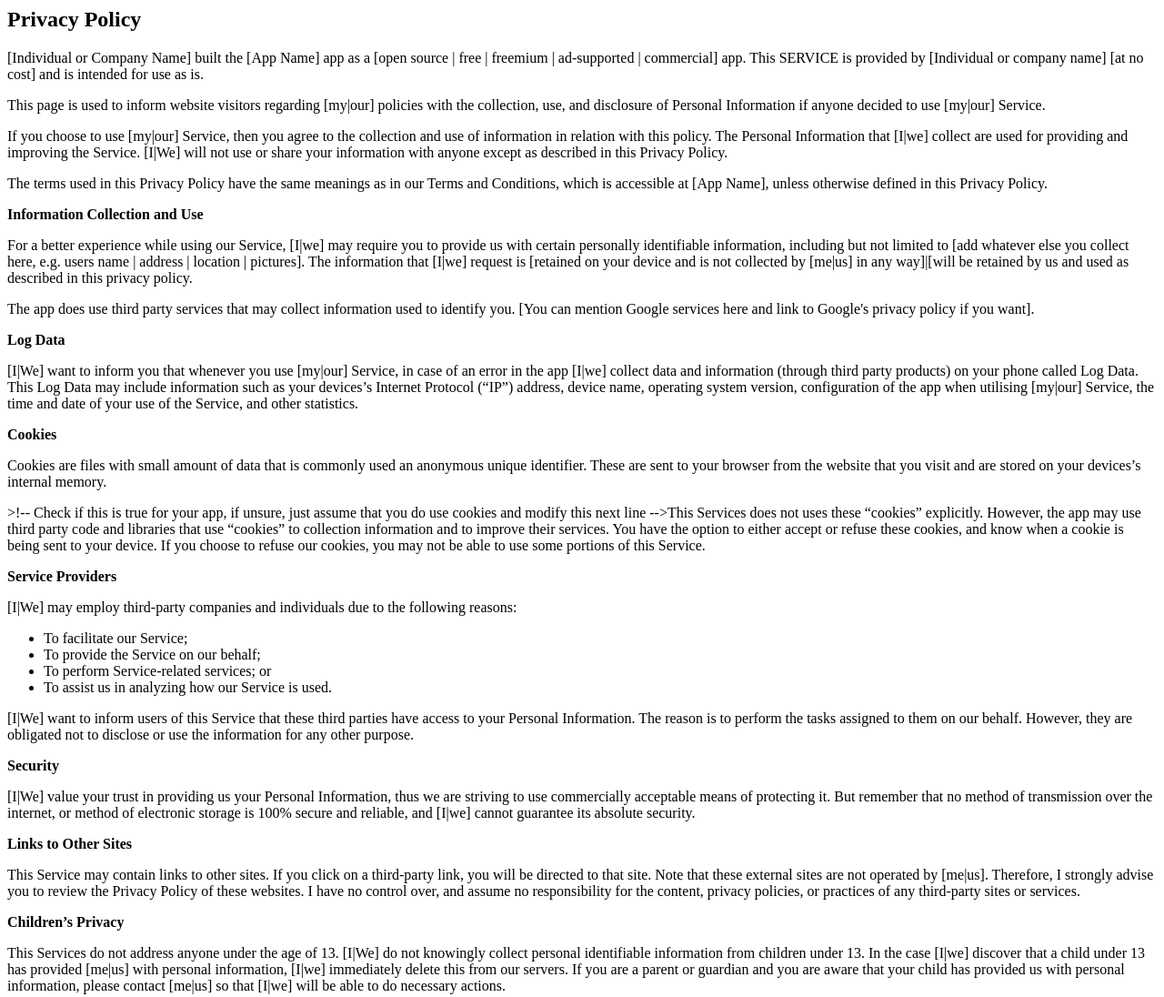
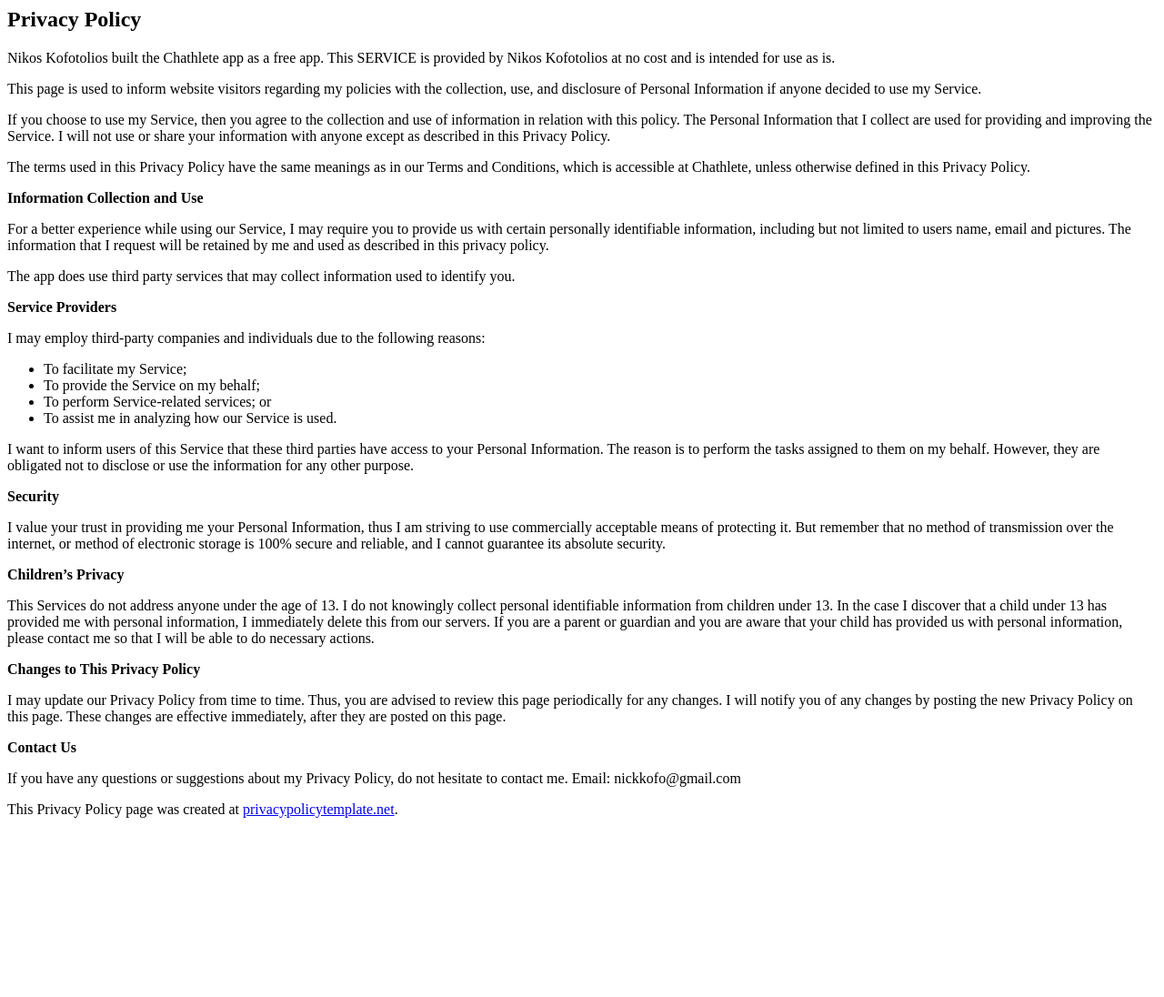
Before and after one commit to Nick-Kofo/chathlete-privacy-policy, a plain HTML site: page index.html in a window 1280 px wide. Shown: the top 1096 px of the page at 91% size. After the commit the page ends 915 px from the top, so only its background shows below. Drawn offline with Linux system fonts and the light colour scheme.

Commit message:
Update index.html

```diff
--- a/index.html
+++ b/index.html
@@ -1,81 +1,58 @@
 <html>
 <body>
 <h2>Privacy Policy</h2>
-<p>[Individual or Company Name] built the [App Name] app as a [open source | free | freemium | ad-supported | commercial] app. This SERVICE is provided by [Individual or company name] [at no cost] and is intended
+<p>Nikos Kofotolios built the Chathlete app as a free app. This SERVICE is provided by Nikos Kofotolios at no cost and is intended
     for use as is.</p>
-<p>This page is used to inform website visitors regarding [my|our] policies with the collection, use, and
-    disclosure of Personal Information if anyone decided to use [my|our] Service.</p>
-<p>If you choose to use [my|our] Service, then you agree to the collection and use of information in
-    relation with this policy. The Personal Information that [I|we] collect are used for providing and
-    improving the Service. [I|We] will not use or share your information with anyone except as described
+<p>This page is used to inform website visitors regarding my policies with the collection, use, and
+    disclosure of Personal Information if anyone decided to use my Service.</p>
+<p>If you choose to use my Service, then you agree to the collection and use of information in
+    relation with this policy. The Personal Information that I collect are used for providing and
+    improving the Service. I will not use or share your information with anyone except as described
     in this Privacy Policy.</p>
 <p>The terms used in this Privacy Policy have the same meanings as in our Terms and Conditions,
-    which is accessible at [App Name], unless otherwise defined in this Privacy Policy.</p>
+    which is accessible at Chathlete, unless otherwise defined in this Privacy Policy.</p>
 
 <p><strong>Information Collection and Use</strong></p>
-<p>For a better experience while using our Service, [I|we] may require you to provide us with certain
-    personally identifiable information, including but not limited to [add whatever else you collect here, e.g. users name | address | location | pictures].
-	The information that [I|we] request is [retained on your device and is not
-    collected by [me|us] in any way]|[will be retained by us and used as described in this privacy policy.</p>
-<p>The app does use third party services that may collect information used to identify you. [You can mention Google services here and link to Google's privacy policy if you want].
+<p>For a better experience while using our Service, I may require you to provide us with certain
+    personally identifiable information, including but not limited to users name, email and pictures.
+	The information that I request will be retained by me and used as described in this privacy policy.</p>
+<p>The app does use third party services that may collect information used to identify you.
 
-<p><strong>Log Data</strong></p>
-<p>[I|We] want to inform you that whenever you use [my|our] Service, in case of an error in the app [I|we] collect
-    data and information (through third party products) on your phone called Log Data. This Log Data
-    may include information such as your devices’s Internet Protocol (“IP”) address, device name,
-    operating system version, configuration of the app when utilising [my|our] Service, the time and date
-    of your use of the Service, and other statistics.</p>
-
-<p><strong>Cookies</strong></p>
-<p>Cookies are files with small amount of data that is commonly used an anonymous unique identifier.
-    These are sent to your browser from the website that you visit and are stored on your devices’s
-    internal memory.</p>
-<p>>!-- Check if this is true for your app, if unsure, just assume that you do use cookies and modify this next line -->This Services does not uses these “cookies” explicitly. However, the app may use third party code
-    and libraries that use “cookies” to collection information and to improve their services. You
-    have the option to either accept or refuse these cookies, and know when a cookie is being sent
-    to your device. If you choose to refuse our cookies, you may not be able to use some portions of
-    this Service.</p>
-
-<p><strong>Service Providers</strong></p> <!-- This part need seem like it's not needed, but if you use any Google services, or any other third party libraries, chances are, you need this. -->
-<p>[I|We] may employ third-party companies and individuals due to the following reasons:</p>
+<p><strong>Service Providers</strong></p>
+<p>I may employ third-party companies and individuals due to the following reasons:</p>
 <ul>
-    <li>To facilitate our Service;</li>
-    <li>To provide the Service on our behalf;</li>
+    <li>To facilitate my Service;</li>
+    <li>To provide the Service on my behalf;</li>
     <li>To perform Service-related services; or</li>
-    <li>To assist us in analyzing how our Service is used.</li>
+    <li>To assist me in analyzing how our Service is used.</li>
 </ul>
-<p>[I|We] want to inform users of this Service that these third parties have access to your Personal
-    Information. The reason is to perform the tasks assigned to them on our behalf. However, they
+<p>I want to inform users of this Service that these third parties have access to your Personal
+    Information. The reason is to perform the tasks assigned to them on my behalf. However, they
     are obligated not to disclose or use the information for any other purpose.</p>
 
 <p><strong>Security</strong></p>
-<p>[I|We] value your trust in providing us your Personal Information, thus we are striving to use
+<p>I value your trust in providing me your Personal Information, thus I am striving to use
     commercially acceptable means of protecting it. But remember that no method of transmission over
-    the internet, or method of electronic storage is 100% secure and reliable, and [I|we] cannot
+    the internet, or method of electronic storage is 100% secure and reliable, and I cannot
     guarantee its absolute security.</p>
 
-<p><strong>Links to Other Sites</strong></p>
-<p>This Service may contain links to other sites. If you click on a third-party link, you will be
-    directed to that site. Note that these external sites are not operated by [me|us]. Therefore, I
-    strongly advise you to review the Privacy Policy of these websites. I have no control over, and
-    assume no responsibility for the content, privacy policies, or practices of any third-party
-    sites or services.</p>
-
 <p><strong>Children’s Privacy</strong></p>
-<p>This Services do not address anyone under the age of 13. [I|We] do not knowingly collect personal
-    identifiable information from children under 13. In the case [I|we] discover that a child under 13
-    has provided [me|us] with personal information, [I|we] immediately delete this from our servers. If you
+<p>This Services do not address anyone under the age of 13. I do not knowingly collect personal
+    identifiable information from children under 13. In the case I discover that a child under 13
+    has provided me with personal information, I immediately delete this from our servers. If you
     are a parent or guardian and you are aware that your child has provided us with personal
-    information, please contact [me|us] so that [I|we] will be able to do necessary actions.</p>
+    information, please contact me so that I will be able to do necessary actions.</p>
 
 <p><strong>Changes to This Privacy Policy</strong></p>
-<p>[I|We] may update our Privacy Policy from time to time. Thus, you are advised to review this page
-    periodically for any changes. [I|We] will notify you of any changes by posting the new Privacy Policy
+<p>I may update our Privacy Policy from time to time. Thus, you are advised to review this page
+    periodically for any changes. I will notify you of any changes by posting the new Privacy Policy
     on this page. These changes are effective immediately, after they are posted on this page.</p>
 
 <p><strong>Contact Us</strong></p>
-<p>If you have any questions or suggestions about [my|our] Privacy Policy, do not hesitate to contact
-    [me|us].</p>
+<p>If you have any questions or suggestions about my Privacy Policy, do not hesitate to contact
+    me.
+    Email: nickkofo@gmail.com
+</p>
 <p>This Privacy Policy page was created at <a href="https://privacypolicytemplate.net"
                                               target="_blank">privacypolicytemplate.net</a>.</p>
 </body>
```
